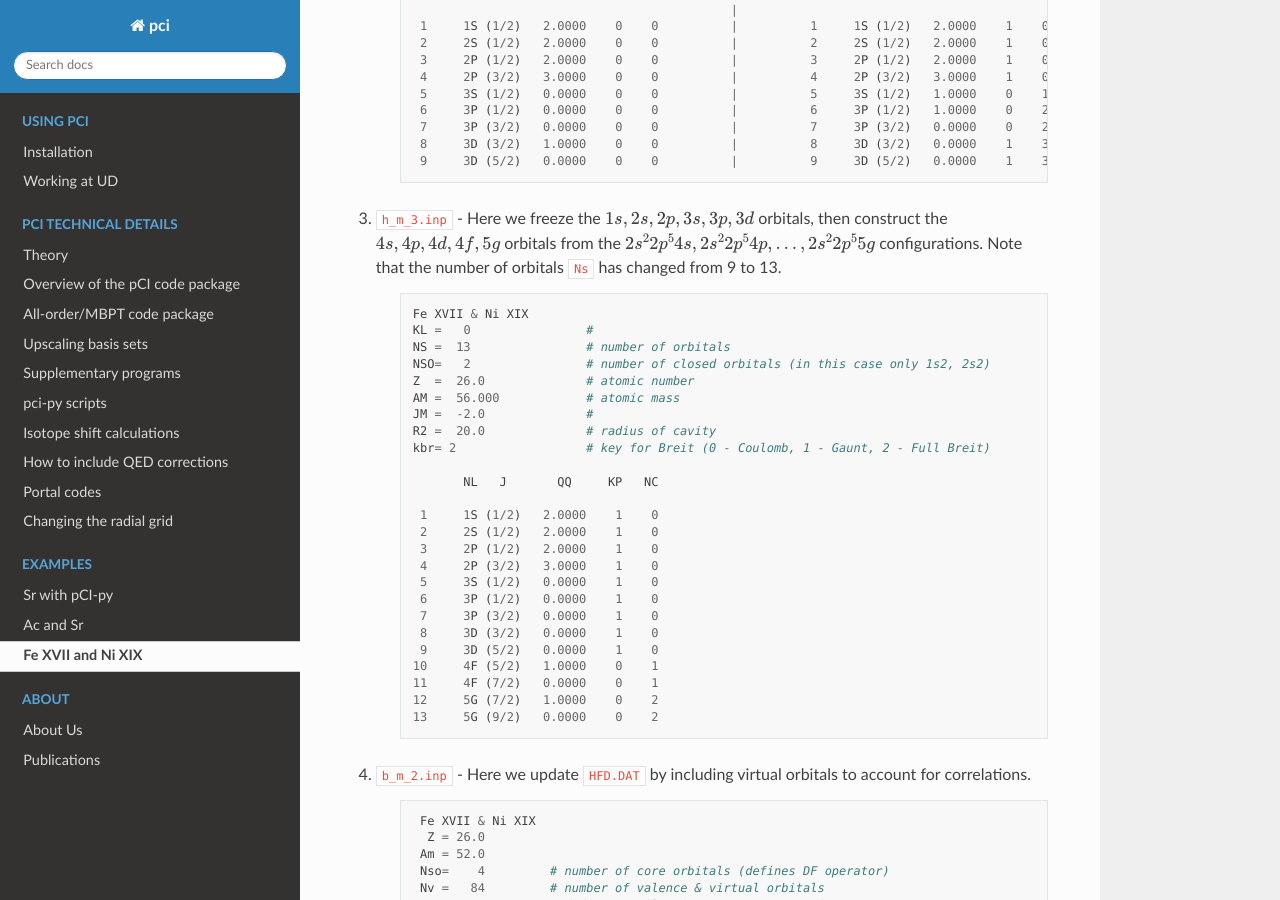
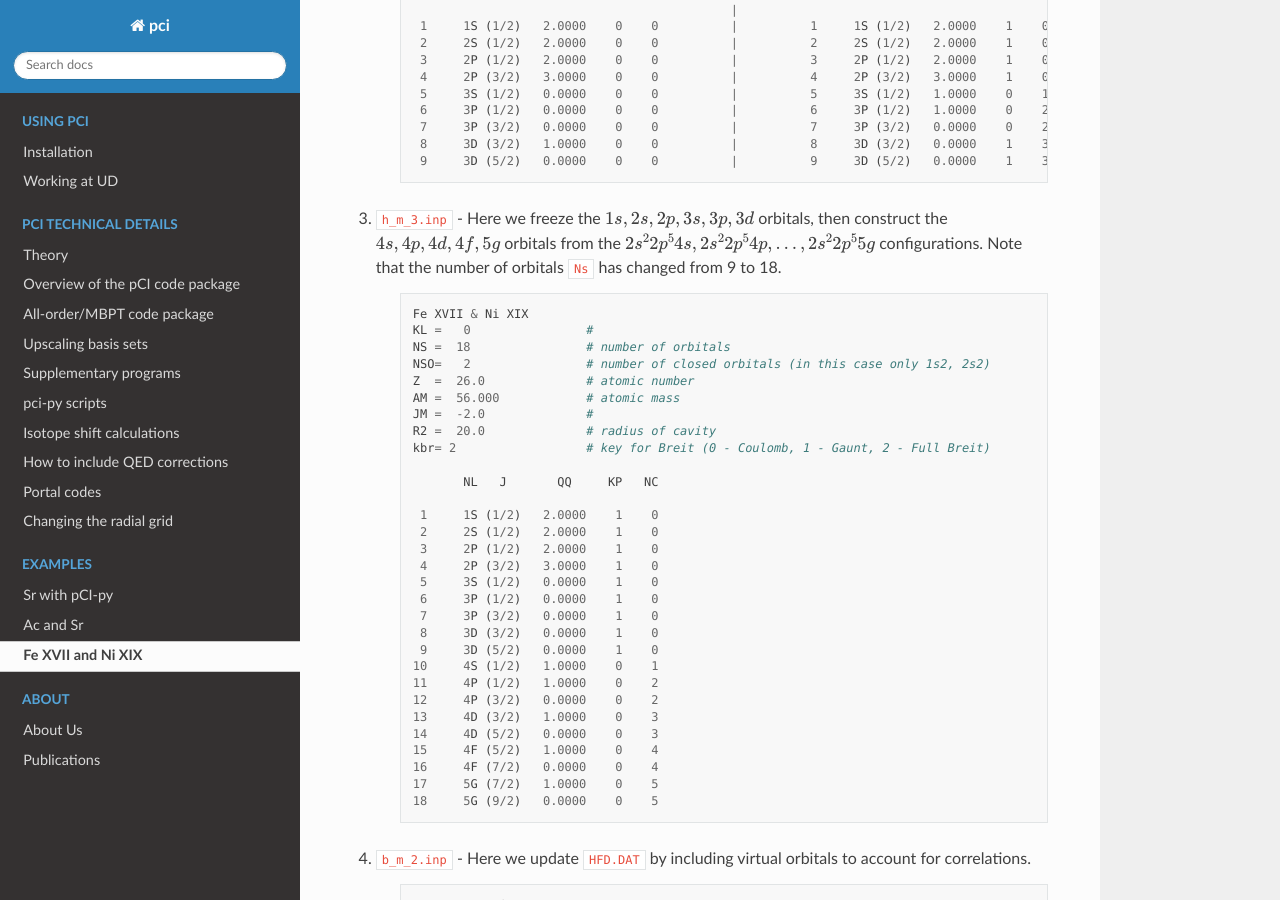
Before and after one commit to ud-pci/pCI, a Sphinx documentation site: the page built from docs/examples/hci.rst, in a window 1280 px wide and 900 px high, scrolled down 732 px. Built offline with Sphinx 7.4.7 and the Read the Docs theme 2.0.0, drawn with Linux system fonts in a browser that asks for light colours.

Commit message:
fixed h_m_3.inp in HCI example

```diff
--- a/docs/examples/hci.rst
+++ b/docs/examples/hci.rst
@@ -36,13 +36,13 @@
          9     3D (5/2)   0.0000    0    0          |          9     3D (5/2)   0.0000    1    3
 
 
-3. ``h_m_3.inp`` - Here we freeze the :math:`1s, 2s, 2p, 3s, 3p, 3d` orbitals, then construct the :math:`4s, 4p, 4d, 4f, 5g` orbitals from the :math:`2s^2 2p^5 4s, 2s^2 2p^5 4p, \dots, 2s^2 2p^5 5g` configurations. Note that the number of orbitals ``Ns`` has changed from 9 to 13.
+3. ``h_m_3.inp`` - Here we freeze the :math:`1s, 2s, 2p, 3s, 3p, 3d` orbitals, then construct the :math:`4s, 4p, 4d, 4f, 5g` orbitals from the :math:`2s^2 2p^5 4s, 2s^2 2p^5 4p, \dots, 2s^2 2p^5 5g` configurations. Note that the number of orbitals ``Ns`` has changed from 9 to 18.
 
     .. code-block::
 
         Fe XVII & Ni XIX
         KL =   0                #
-        NS =  13                # number of orbitals
+        NS =  18                # number of orbitals
         NSO=   2                # number of closed orbitals (in this case only 1s2, 2s2)
         Z  =  26.0              # atomic number
         AM =  56.000            # atomic mass
@@ -61,10 +61,15 @@
          7     3P (3/2)   0.0000    1    0
          8     3D (3/2)   0.0000    1    0
          9     3D (5/2)   0.0000    1    0
-        10     4F (5/2)   1.0000    0    1
-        11     4F (7/2)   0.0000    0    1
-        12     5G (7/2)   1.0000    0    2
-        13     5G (9/2)   0.0000    0    2
+        10     4S (1/2)   1.0000    0    1
+        11     4P (1/2)   1.0000    0    2
+        12     4P (3/2)   0.0000    0    2
+        13     4D (3/2)   1.0000    0    3
+        14     4D (5/2)   0.0000    0    3
+        15     4F (5/2)   1.0000    0    4
+        16     4F (7/2)   0.0000    0    4
+        17     5G (7/2)   1.0000    0    5
+        18     5G (9/2)   0.0000    0    5
 
 
 4. ``b_m_2.inp`` - Here we update ``HFD.DAT`` by including virtual orbitals to account for correlations.
```
